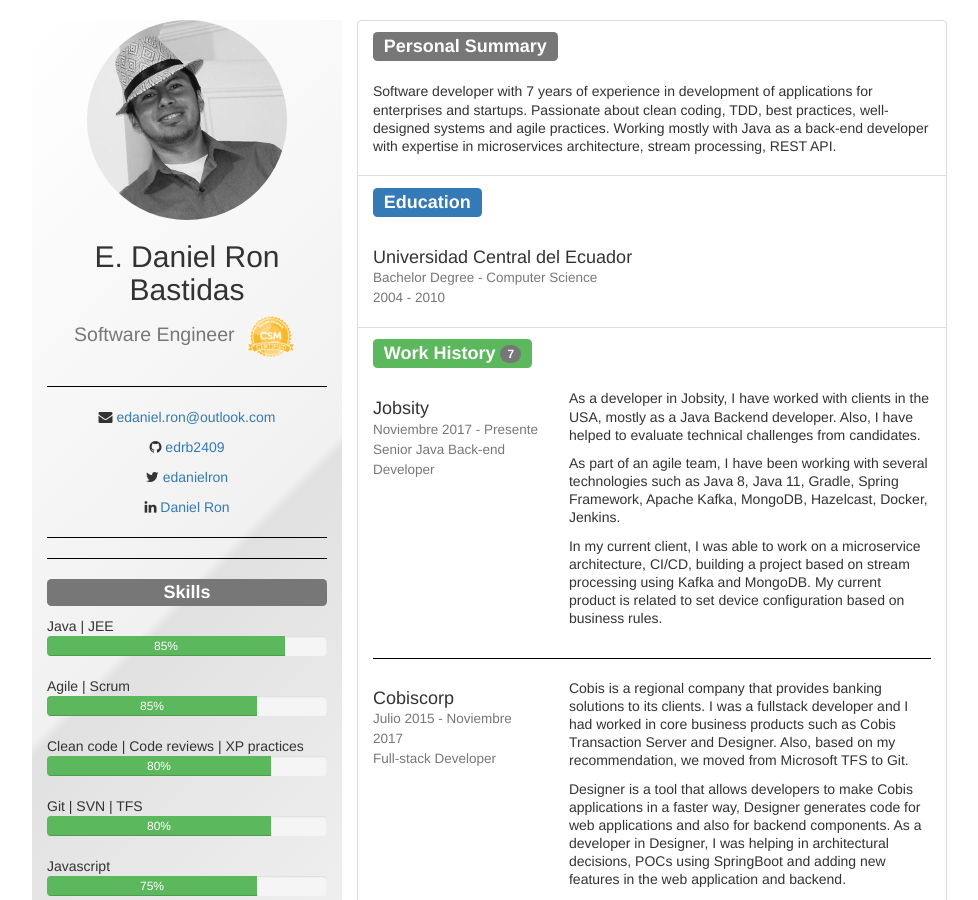
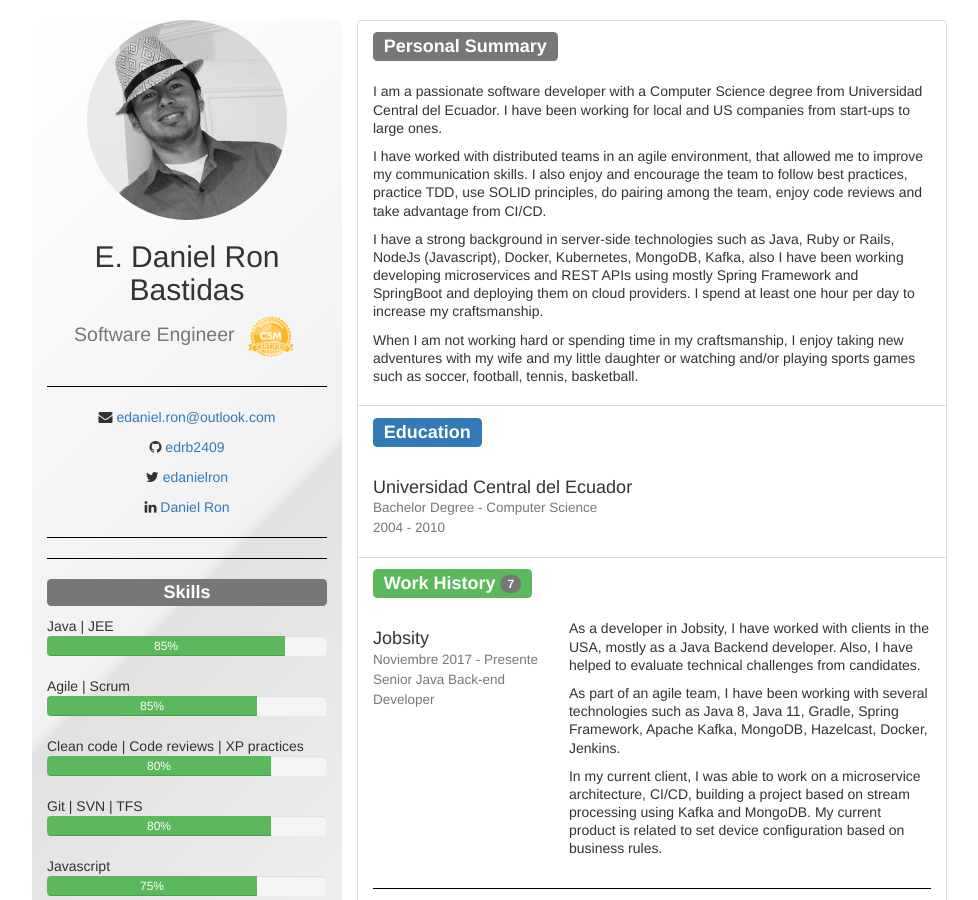
Before and after one commit to edrb2409/edrb2409.github.io, a Jekyll site: the page cv/index.html, which Jekyll copies as it is, in a window 1280 px wide and 900 px high. Shown: the whole window, without its empty margins (143-1121 px from the left). Built offline with Jekyll 4.4.1, drawn with Linux system fonts in a browser that asks for light colours.

Commit message:
Update Personal Summary

```diff
--- a/cv/index.html
+++ b/cv/index.html
@@ -101,8 +101,14 @@
 					<h3 class="list-group-item-heading"><span class="label label-default">Personal Summary</span></h3>
 					<br/>
 					<div class="list-group-item-text">
-						<p>Software developer with 7 years of experience in development of applications for enterprises and startups. Passionate about clean coding, TDD, best practices, well-designed systems and agile practices. Working mostly with Java as a back-end developer with expertise in microservices architecture, stream processing, REST API.</p>
-                    			</div>
+						<p>I am a passionate software developer with a Computer Science degree from Universidad Central del Ecuador. I have been working for local and US companies from start-ups to large ones.</p>
+
+						<p>I have worked with distributed teams in an agile environment, that allowed me to improve my communication skills. I also enjoy and encourage the team to follow best practices, practice TDD, use SOLID principles, do pairing among the team, enjoy code reviews and take advantage from CI/CD.</p>
+
+						<p>I have a strong background in server-side technologies such as Java, Ruby or Rails, NodeJs (Javascript), Docker, Kubernetes, MongoDB, Kafka, also I have been working developing microservices and REST APIs using mostly Spring Framework and SpringBoot and deploying them on cloud providers. I spend at least one hour per day to increase my craftsmanship.</p>
+
+						<p>When I am not working hard or spending time in my craftsmanship, I enjoy taking new adventures with my wife and my little daughter or watching and/or playing sports games such as soccer, football, tennis, basketball.</p>
+                    </div>
 				</div>
 				<div class="list-group-item">
 					<h3 class="list-group-item-heading"><span class="label label-primary">Education</span></h3>
```
